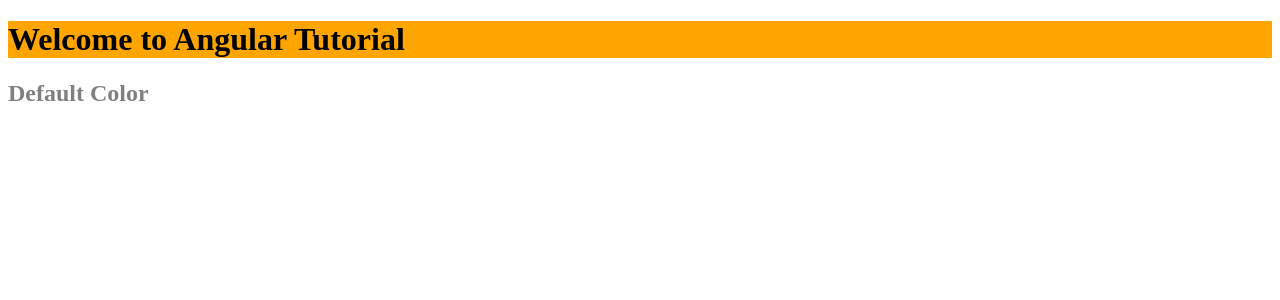
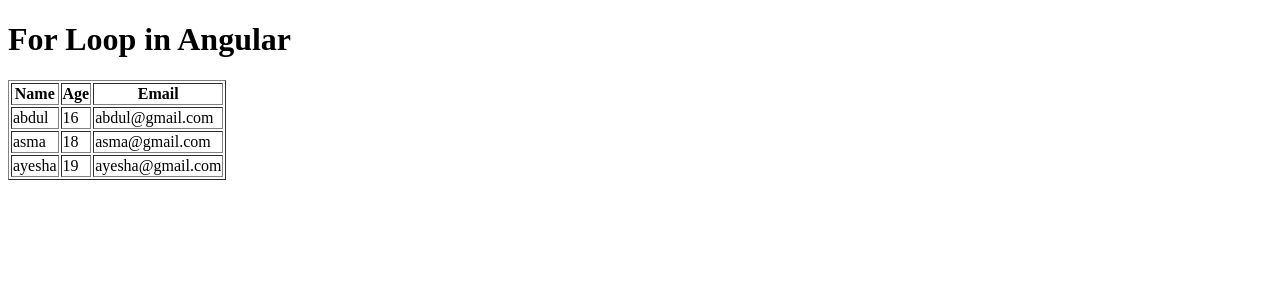
Before and after one commit to MohIrsadDeveloper/Angular-Tutorials, an Angular app: page / in a window 1280 px wide. Shown: the top 300 px of the page. Built offline with nearby package versions, Linux system fonts and the light colour scheme.

Commit message:
for loop

```diff
--- a/src/app/app.component.html
+++ b/src/app/app.component.html
@@ -1,16 +1,22 @@
-<h1 class="h1" style="background-color: orange">Welcome to Angular Tutorial</h1>
+<h1>For Loop in Angular</h1>
+<!-- <h4 *ngFor = "let item of data">
+    {{item}}
+</h4>  -->
 
-<div [ngSwitch]="color">
-    <h2 style="color: green;" *ngSwitchCase="'green'">
-        Green Color
-    </h2>
-    <h2 style="color: orange;" *ngSwitchCase="'orange'">
-        Orange Color
-    </h2>
-    <h2 style="color: blue;" *ngSwitchCase="'blue'">
-        Blue Color
-    </h2>
-    <h2 style="color: gray;" *ngSwitchDefault>
-        Default Color
-    </h2>
-</div>
+<!-- <h4 *ngFor = "let item of data">
+    {{item.name}}
+    {{item.age}}
+</h4>  -->
+
+<table border="1">
+    <tr>
+        <th>Name</th>
+        <th>Age</th>
+        <th>Email</th>
+    </tr>
+    <tr *ngFor="let item of data">
+        <td>{{item.name}}</td>
+        <td>{{item.age}}</td>
+        <td>{{item.email}}</td>
+    </tr>
+</table>
--- a/src/app/app.component.ts
+++ b/src/app/app.component.ts
@@ -7,9 +7,23 @@ import { Component } from '@angular/core';
 })
 export class AppComponent {
   title = 'angular-tutorial';
-  // color = 'green';
-  // color = 'blue';
-  // color = 'orange';
-  color = 'gray';
+  // data = ['abdul', 'asma', 'ayesha', 'kulsum'],
+  data = [
+    {
+      name : "abdul",
+      age : 16,
+      email : "abdul@gmail.com"
+    },
+    {
+      name : "asma",
+      age : 18,
+      email : "asma@gmail.com"
+    },
+    {
+      name : "ayesha",
+      age : 19,
+      email : "ayesha@gmail.com"
+    }
+  ]
 
 }
```
